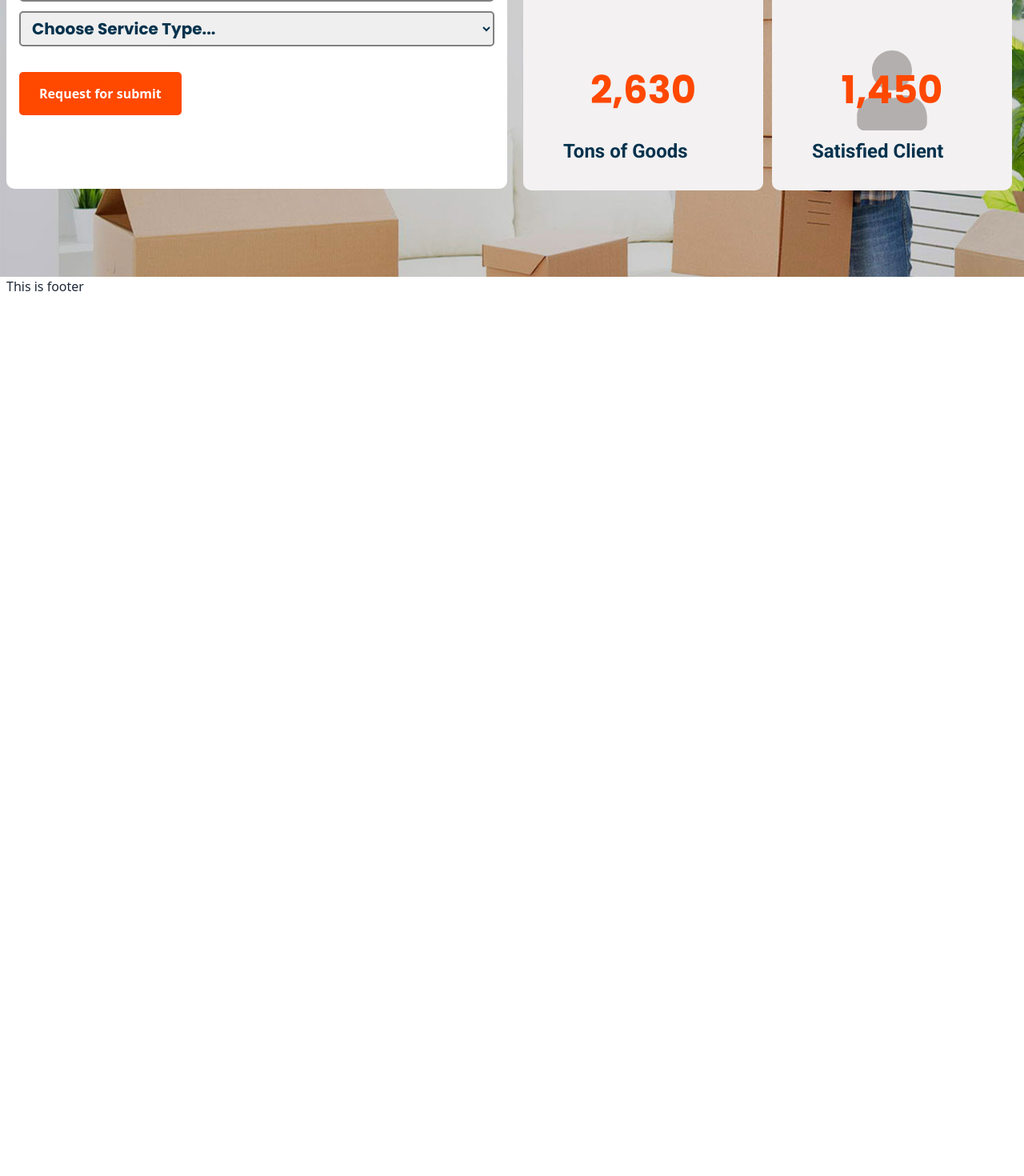
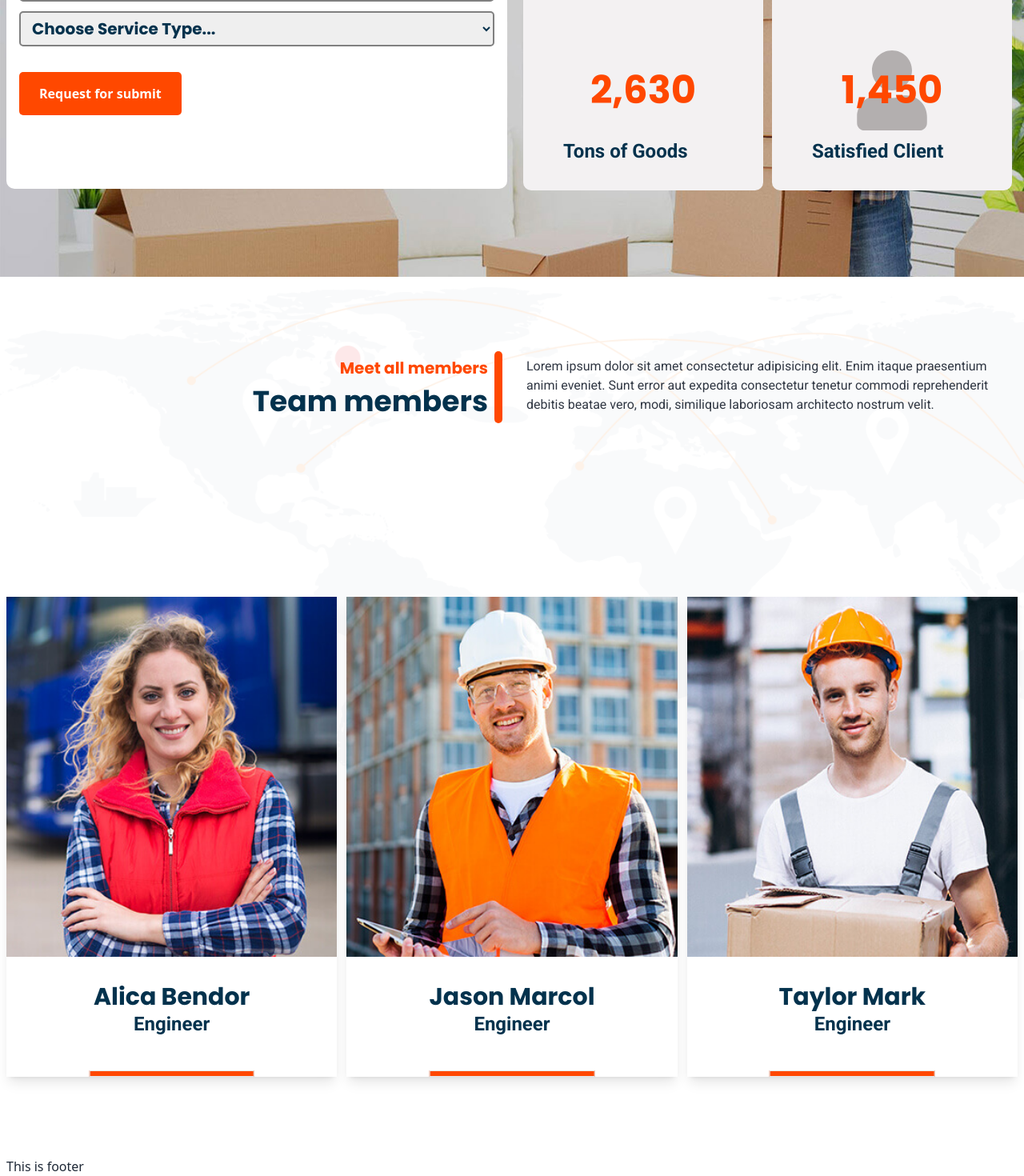
Before and after one commit to md-mostafiz181/Fast-Jao-React, a React (Vite) app: page / in a window 1280 px wide. Shown: the part 4765-6235 px from the top of the page at 80% size. Before the commit the page ends 5135 px from the top, so only its background shows below. Built offline with nearby package versions, Linux system fonts and the light colour scheme; some icons are missing.

Commit message:
added team part and also added worderful hover effect

```diff
--- a/src/pages/Home/Banner/Banner.css
+++ b/src/pages/Home/Banner/Banner.css
@@ -48,7 +48,6 @@
     background-color: #FF4800;
     border-radius: 50%;
     visibility: hidden;
-    border: 2px solid white;
     opacity: 0;
     transition: .4s;
 }
@@ -71,7 +70,6 @@
     height: 60px;
     color: white;
     background-color: #FF4800;
-    border: 2px solid white;
     border-radius: 50%;
     visibility: hidden;
     opacity: 0;
--- a/src/pages/Home/Home/Home.jsx
+++ b/src/pages/Home/Home/Home.jsx
@@ -8,6 +8,7 @@ import Company from '../Company/Company';
 import Offer from '../Offer/Offer';
 import OfferCart from '../OfferCart/OfferCart';
 import Contact from '../Contact/Contact';
+import Meet from '../Meet/Meet';
 
 const Home = () => {
     return (
@@ -21,6 +22,7 @@ const Home = () => {
             <Offer></Offer>
             <OfferCart></OfferCart>
             <Contact></Contact>
+            <Meet></Meet>
 
         </div>
     );
--- /dev/null
+++ b/src/pages/Home/Meet/Meet.css
@@ -0,0 +1,119 @@
+#meet-part{
+    padding: 100px 0;
+    background-image: url(../../../assets/images/teambg.png);
+    background-size: cover;
+    background-repeat: no-repeat;
+}
+
+#meet-part .meet-left{
+    height: 300px;
+}
+
+#meet-part .meet-left h1{
+    position: relative;
+}
+
+#meet-part .meet-left h1::after {
+    position: absolute;
+    top: -43px;
+    right: 6px;
+    width: 10px;
+    height: 90px;
+    background-color: #FF4800;
+    content: '';
+    border-radius: 10px;
+}
+
+#meet-part .meet-right{
+    height: 100px;
+}
+
+#meet-part .team-container .team-item{
+    width: 100%;
+    height: 600px;
+    background-color: F8F8F8;
+    position: relative;
+}
+
+#meet-part .team-container .team-item .team-item-img{
+    width: 100%;
+    height: 450px;
+    background-color: coral;
+    position: relative;
+}
+
+#meet-part .team-container .team-item .team-item-img img{
+    width: 100%;
+    height: 100%;
+}
+
+/* #meet-part .team-container .team-item .team-item-img .img{
+    position: relative;
+} */
+
+
+
+#meet-part .team-container .team-item .team-item-img .overlay{
+    position: absolute;
+    top: 0;
+    left: 0;
+    width: 0%;
+    height: 100%;
+    background-color: #03324db9;
+    transition: .4s;
+}
+
+#meet-part .team-container .team-item:hover .overlay{
+    width: 100%;
+
+}
+
+#meet-part .team-container .box-container {
+    width: 220px;
+    position: absolute;
+    left: 100px;
+    bottom: 25px;
+}
+
+#meet-part .team-container .box-container .box-item{
+    width: 50px;
+    height: 50px;
+    background-color:white;
+    font-size: 20px;
+    font-weight: bold;
+    color: #03324D;
+    border-radius: 5px;
+    transition: .4s;
+}
+
+#meet-part .team-container .box-container{
+    transform: rotateX(90deg);
+    transition: .4s;
+}
+
+
+#meet-part .team-item:hover .box-container{
+    transform: rotateX(0deg);
+}
+
+#meet-part .team-container .box-container .box-item:hover{
+    background-color: #FF4800;
+    color: white;
+    cursor: pointer;
+}
+
+#meet-part .team-container .team-item .border{
+    width: 50%;
+    height: 8px;
+    background-color: #FF4800;
+    position: absolute;
+    bottom: 0;
+    left: 50%;
+    transform: translateX(-50%);
+    transition: .4s;
+}
+
+#meet-part .team-container .team-item:hover .border{
+    width: 100%;
+
+}
--- /dev/null
+++ b/src/pages/Home/Meet/Meet.jsx
@@ -0,0 +1,128 @@
+import React from "react";
+import "./Meet.css";
+import team1 from "../../../assets/images/team01.jpg"
+import team2 from "../../../assets/images/team02.jpg"
+import team3 from "../../../assets/images/team03.jpg"
+import Container from "../../../components/Container/Container";
+import { FaFacebookF } from "react-icons/fa";
+import { FaTwitter } from "react-icons/fa";
+import { FaInstagram } from "react-icons/fa";
+import { FaGooglePlus } from "react-icons/fa";
+
+const Meet = () => {
+  return (
+    <div id="meet-part">
+      <Container>
+        <div className="meet-container flex flex-col sm:flex-row gap-3">
+          <div className="meet-left w-full">
+            <p className="lg:text-1xl md:text-xl sm:text-xl font-bold primaryFont secondaryTextColor text-right pr-6">
+              Meet all members
+            </p>
+            <h1 className="lg:text-4xl md:text-4xl sm:text-3xl font-bold primaryFont primaryTextColor text-right mt-2 pr-6">
+              Team members
+            </h1>
+          </div>
+          <div className="meet-right w-full">
+            <p className="px-3 secondaryFont text-[#303743]">
+              Lorem ipsum dolor sit amet consectetur adipisicing elit. Enim
+              itaque praesentium animi eveniet. Sunt error aut expedita
+              consectetur tenetur commodi reprehenderit debitis beatae vero,
+              modi, similique laboriosam architecto nostrum velit.
+            </p>
+          </div>
+        </div>
+
+
+        <div className="team-container grid lg:grid-cols-3 md:grid-cols-2 sm:grid-cols-1 gap-3">
+            <div className="team-item shadow-lg">
+                <div className="team-item-img">
+                    <img className="img" src={team1} alt="" />
+                    <div className="overlay">
+                        <div className="box-container flex justify-evenly">
+                            <div className="box-item flex justify-center items-center">
+                            <FaFacebookF />
+                            </div>
+                            <div className="box-item flex justify-center items-center">
+                            <FaTwitter />
+                            </div>
+                            <div className="box-item flex justify-center items-center">
+                            <FaInstagram />
+                            </div>
+                            <div className="box-item flex justify-center items-center">
+                            <FaGooglePlus />
+                            </div>
+                        </div>
+                    </div>
+
+                    <h1 className="lg:text-3xl md:text-2xl sm:text-1xl font-bold primaryFont primaryTextColor transition duration-300 hover:text-[#FF4800] cursor-pointer text-center mt-8">Alica Bendor</h1>
+
+                    <p className="text-2xl font-bold secondaryFont primaryTextColor text-center">Engineer</p>
+
+                </div>
+
+                <div className="border"></div>
+            </div>
+            <div className="team-item shadow-lg">
+                <div className="team-item-img">
+                    <img className="img" src={team2} alt="" />
+                    <div className="overlay">
+                        <div className="box-container flex justify-evenly">
+                            <div className="box-item flex justify-center items-center">
+                            <FaFacebookF />
+                            </div>
+                            <div className="box-item flex justify-center items-center">
+                            <FaTwitter />
+                            </div>
+                            <div className="box-item flex justify-center items-center">
+                            <FaInstagram />
+                            </div>
+                            <div className="box-item flex justify-center items-center">
+                            <FaGooglePlus />
+                            </div>
+                        </div>
+                    </div>
+
+                    <h1 className="lg:text-3xl md:text-2xl sm:text-1xl font-bold primaryFont primaryTextColor transition duration-300 hover:text-[#FF4800] cursor-pointer text-center mt-8">Jason Marcol</h1>
+
+                    <p className="text-2xl font-bold secondaryFont primaryTextColor text-center">Engineer</p>
+
+                </div>
+
+                <div className="border"></div>
+            </div>
+            <div className="team-item shadow-lg">
+                <div className="team-item-img">
+                    <img className="img" src={team3} alt="" />
+                    <div className="overlay">
+                        <div className="box-container flex justify-evenly">
+                            <div className="box-item flex justify-center items-center">
+                            <FaFacebookF />
+                            </div>
+                            <div className="box-item flex justify-center items-center">
+                            <FaTwitter />
+                            </div>
+                            <div className="box-item flex justify-center items-center">
+                            <FaInstagram />
+                            </div>
+                            <div className="box-item flex justify-center items-center">
+                            <FaGooglePlus />
+                            </div>
+                        </div>
+                    </div>
+
+                    <h1 className="lg:text-3xl md:text-2xl sm:text-1xl font-bold primaryFont primaryTextColor transition duration-300 hover:text-[#FF4800] cursor-pointer text-center mt-8">Taylor Mark</h1>
+
+                    <p className="text-2xl font-bold secondaryFont primaryTextColor text-center">Engineer</p>
+
+                </div>
+
+                <div className="border"></div>
+            </div>
+
+        </div>
+      </Container>
+    </div>
+  );
+};
+
+export default Meet;
```
Also changed, not shown: src/pages/Home/Contact/Contact.jsx (+59 -49 lines), src/pages/Home/Delivary/Delivary.jsx (+9 -9 lines).
